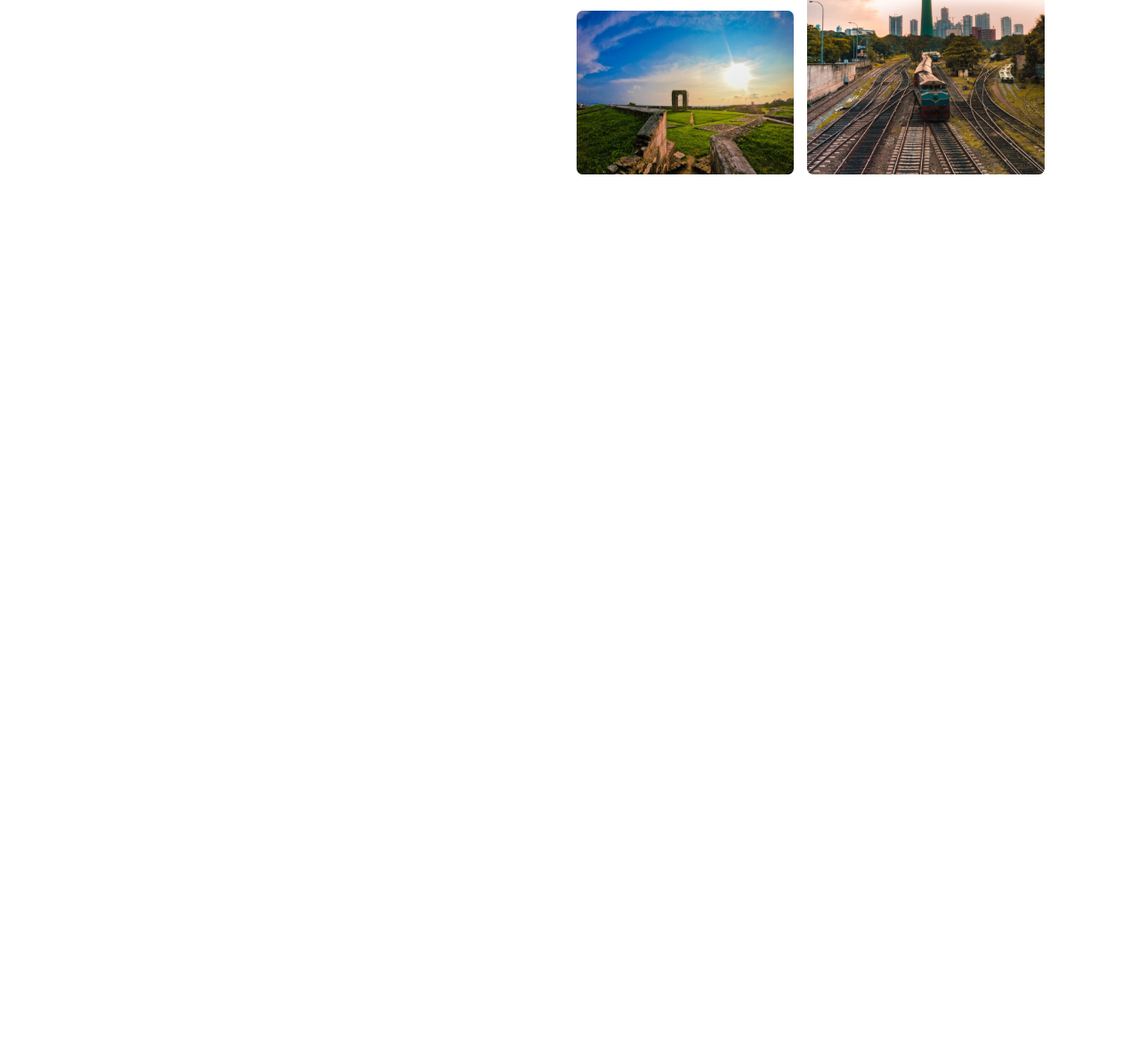
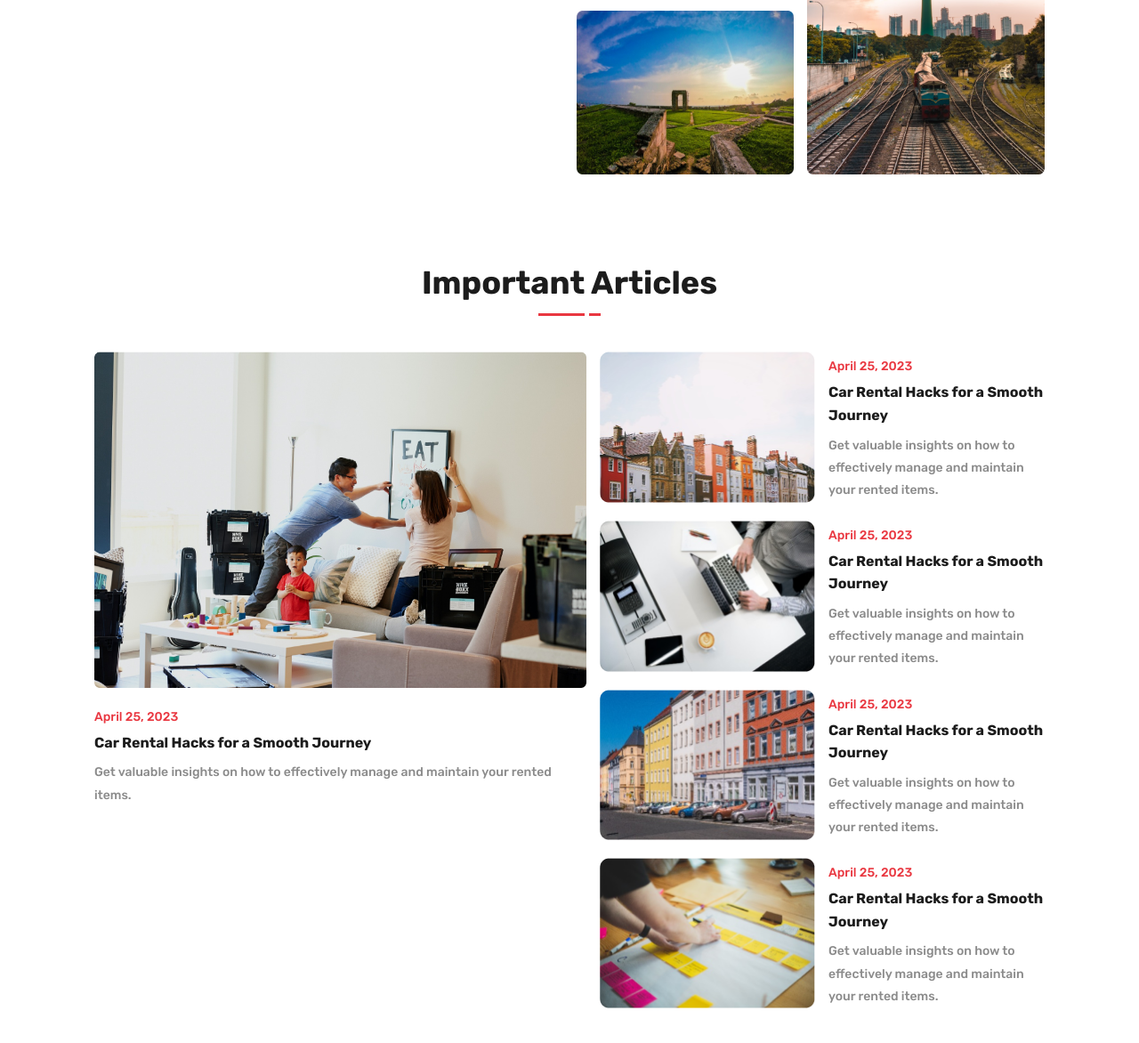
Before and after one commit to Ibrahemyoussef2020/3idak, a plain HTML site: page index.html in a window 1280 px wide. Shown: the part 3141-4313 px from the top of the page at 89% size. Before the commit the page ends 3437 px from the top, so only its background shows below. Drawn offline with Linux system fonts and the light colour scheme.

Commit message:
add articles section

```diff
--- a/css/styles.css
+++ b/css/styles.css
@@ -781,7 +781,7 @@ a.btn.current{
 .location__center{
     display: flex;
     flex-wrap: wrap;
-    gap: 5px;
+    gap:1rem 5px;
 }
 
 .location__center article{
@@ -809,6 +809,9 @@ a.btn.current{
         flex: 1;
         display: block;
     }
+    .location__center{
+        gap:5px;
+    }
     .location__center article{
         flex: 1;
         min-width:40%;
@@ -834,3 +837,148 @@ a.btn.current{
         min-height: 540px;
     }
 }
+
+/* --------------------------- Articles ---------------- */
+
+.articles img{
+    width: 100%;
+}
+
+
+.sub-article{
+    margin-bottom: 20px;
+}
+
+.sub-article img{
+   display: block;
+   margin-bottom: 16px;
+}
+
+.main-aricle{
+    display: none;
+    margin-bottom: 2.5rem;
+}
+
+.main-aricle img{
+    display: block;
+    margin-bottom: 24px;
+}
+
+.article__text span{
+    display: block;
+    margin-bottom: 8px;
+    font-size: 14px;
+    color:var(--tomato);
+}
+
+.article__text h3{
+    margin-bottom: 12px;
+    font-size: 16px;
+    line-height: 1.6;
+}
+
+.article__text p{
+    font-size: 14px;
+    line-height: 1.8;
+    color:#8B8B8B;
+}
+
+@media (min-width:500px){
+    .main-aricle{
+        display: block;
+    }
+}
+
+@media (min-width:900px){
+    .sub-article{
+        display: flex;
+        gap: 15px;
+    }
+    .sub-article img{
+        max-width: 242px;
+    }
+    .sub-article__text{
+        padding-top: .5rem;
+    }
+    .sub-article img{
+        margin-bottom: 0;
+    }
+}
+
+
+
+@media (min-width:1200px){
+    .container--articles{
+        display: flex;
+        gap: 15px;
+    }
+
+    .sub-article{
+        min-width: 500px;
+        max-width: 620px;
+    }
+
+    .article__text span {
+        margin-bottom: 8px;
+    }
+    .sub-article img {
+        width:100%;
+    }
+    .article__text h3 {
+        margin-bottom: 8px;
+        font-size: 1rem;
+    }
+}
+
+@media (min-width:1600px){
+    .container--articles{
+        gap:32px;
+    }
+    .main-aricle{
+        flex: 1;
+    }
+    .sub-article{
+        gap: 32px;
+    }
+    .sub-article img{
+        max-width: 242px;
+    }
+    .sub-article__text{
+        padding-top: .5rem;
+    }
+
+    .article__text span{
+        margin-bottom: 16px;
+    }
+    .article__text h3{
+        margin-bottom: 16px;
+        font-size: 1.25rem;
+    }
+    .article__text p{
+        font-size:1rem;
+        line-height: 1.8;
+    }
+}
+
+/* min max media */
+
+@media only screen and (min-width: 450px) and  (max-width:1199px) {
+    .side-articles{
+        display: flex;
+        flex-wrap: wrap;
+        gap: 12px;
+    }
+    .sub-article{
+        flex: 1;
+        min-width: 45%;
+        gap: 12px;
+    }
+    .sub-article__text h3{
+        font-size: 15px;
+        margin-bottom: 5px;
+    }
+    .sub-article__text p {
+        font-size: 13px;
+        line-height: 1.6;
+    }
+}
--- a/index.html
+++ b/index.html
@@ -378,6 +378,63 @@
             </article>
         </div>
     </section>
+    <section class="articles main-mr-btn">
+        <h2 class="title">Important Articles</h2>
+        <div class="container container--articles">
+            <article class="main-aricle">
+                <img src="./images/main-article.png" alt="">
+                <div class="article__text">
+                    <span>April 25, 2023</span>
+                    <h3>Car Rental Hacks for a Smooth Journey</h3>
+                    <p>
+                        Get valuable insights on how to effectively manage and maintain your rented items.
+                    </p>
+                </div>
+            </article>
+            <div class="side-articles">
+                <article class="sub-article">
+                    <img src="./images/article-1.png" alt="">
+                    <div class="sub-article__text article__text">
+                        <span>April 25, 2023</span>
+                        <h3>Car Rental Hacks for a Smooth Journey</h3>
+                        <p>
+                            Get valuable insights on how to effectively manage and maintain your rented items.
+                        </p>
+                    </div>
+                </article>
+                <article class="sub-article">
+                    <img src="./images/article-2.png" alt="">
+                    <div class="sub-article__text article__text">
+                        <span>April 25, 2023</span>
+                        <h3>Car Rental Hacks for a Smooth Journey</h3>
+                        <p>
+                            Get valuable insights on how to effectively manage and maintain your rented items.
+                        </p>
+                    </div>
+                </article>
+                <article class="sub-article">
+                    <img src="./images/article-3.png" alt="">
+                    <div class="sub-article__text article__text">
+                        <span>April 25, 2023</span>
+                        <h3>Car Rental Hacks for a Smooth Journey</h3>
+                        <p>
+                            Get valuable insights on how to effectively manage and maintain your rented items.
+                        </p>
+                    </div>
+                </article>
+                <article class="sub-article">
+                    <img src="./images/article-4.png" alt="">
+                    <div class="sub-article__text article__text">
+                        <span>April 25, 2023</span>
+                        <h3>Car Rental Hacks for a Smooth Journey</h3>
+                        <p>
+                            Get valuable insights on how to effectively manage and maintain your rented items.
+                        </p>
+                    </div>
+                </article>
+            </div>
+        </div>
+    </section>
     <script src="./script.js"></script>
 </body>
 </html>
```
